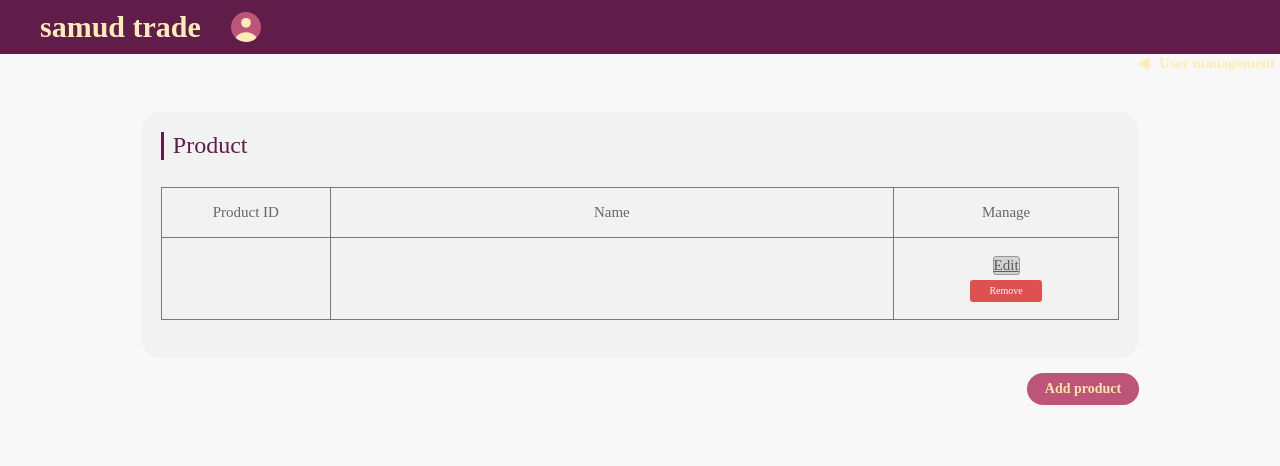
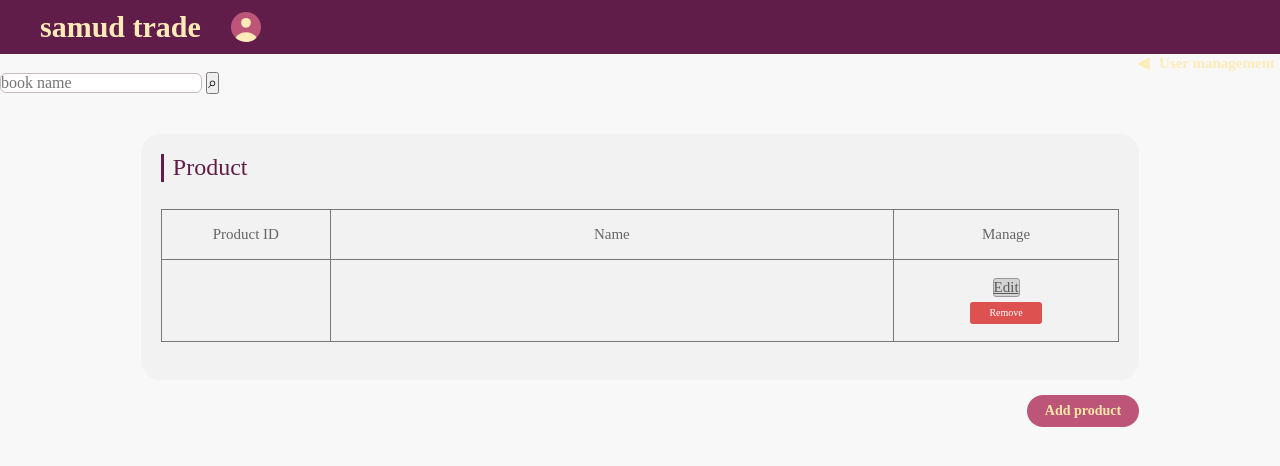
Before and after one commit to Nachapol1311/samud_trade, a plain HTML site: page sec1_gr3_fe_src/html/ProductManage.html in a window 1280 px wide. Drawn offline with Linux system fonts and the light colour scheme.

Commit message:
Update ProductManage.html

```diff
--- a/sec1_gr3_fe_src/html/ProductManage.html
+++ b/sec1_gr3_fe_src/html/ProductManage.html
@@ -25,6 +25,7 @@
             </svg>
         </a>
     </header>
+
     <nav>
         <div>
             <a href="javascript:history.back()" class="nav" aria-label="go back">&#9664;</a>
@@ -33,6 +34,14 @@
             <a class="nav" href="UserManage.html">User management</a>
         </div>
     </nav>
+
+    <section>
+        <form action="Get">
+            <input type="text" placeholder="book name">
+            <button type="submit">⌕</button>
+        </form>
+    </section>
+
     <main class="admin-page" id="ProductManage_content">
         <section class="admin-box">
             <h2>Product</h2>
```
